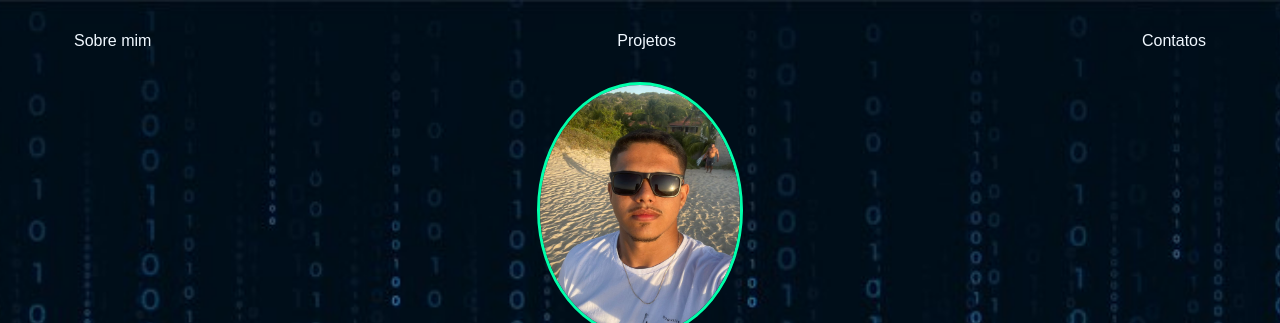
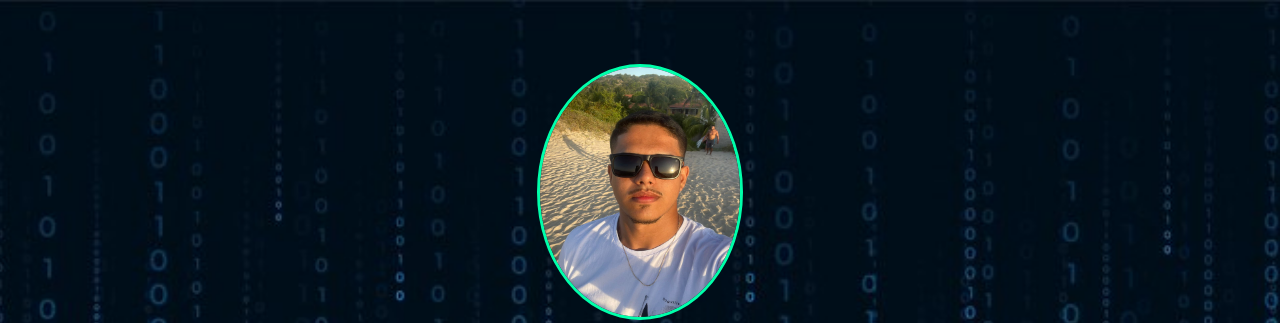
Before and after one commit to SandroSilva10/Perfil, a plain HTML site: page index.html in a window 1280 px wide. Shown: the top 323 px of the page. Drawn offline with Linux system fonts and the light colour scheme.

Commit message:
Atualizar index.html com alterações recentes

```diff
--- a/index.html
+++ b/index.html
@@ -13,13 +13,13 @@
         <nav>
             <ul>
                 <li>
-                    <a href="index.html">Sobre mim</a>
+                    <a href="index.html"></a>
                 </li>
                 <li>
-                    <a href="projeto.html">Projetos</a>
+                    <a href="projeto.html"></a>
                 </li>
                 <li>
-                    <a href="contato.html">Contatos</a>
+                    <a href="contato.html"></a>
                 </li>
             </ul>
         </nav>
```
